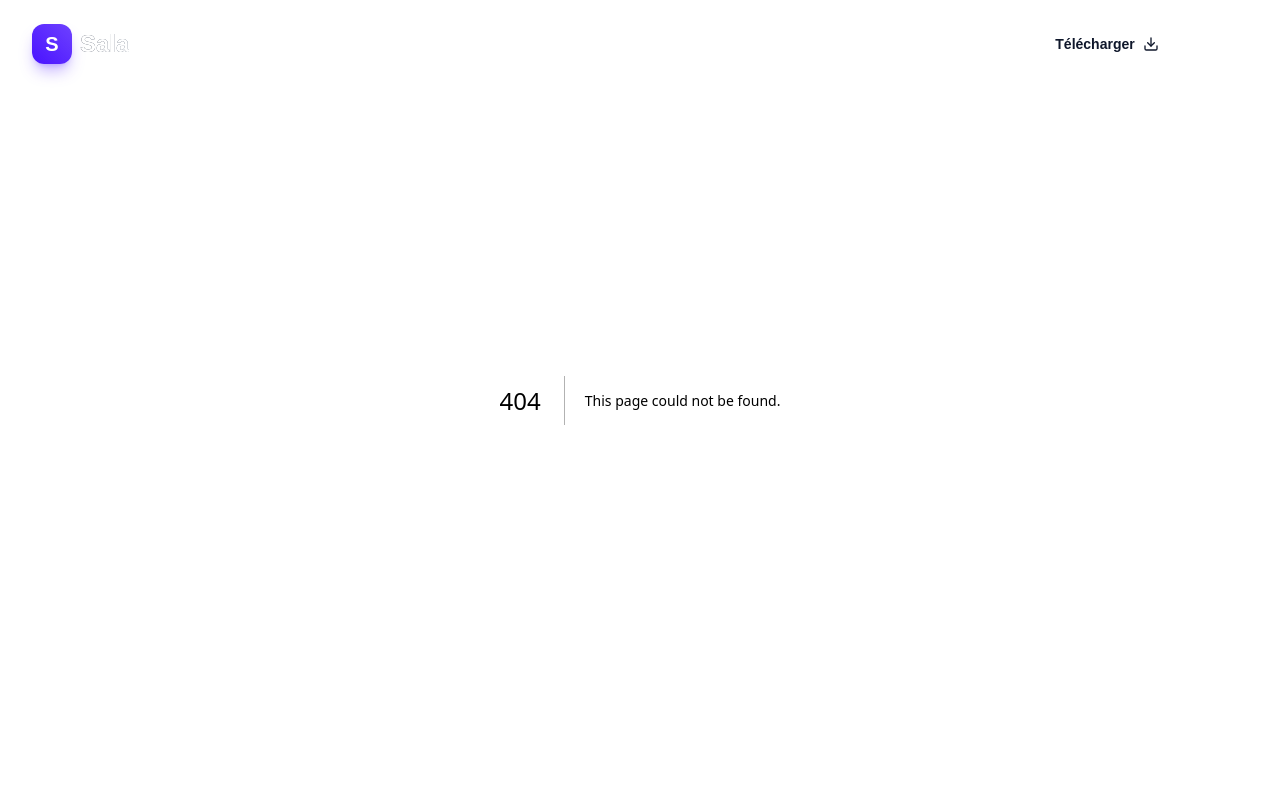
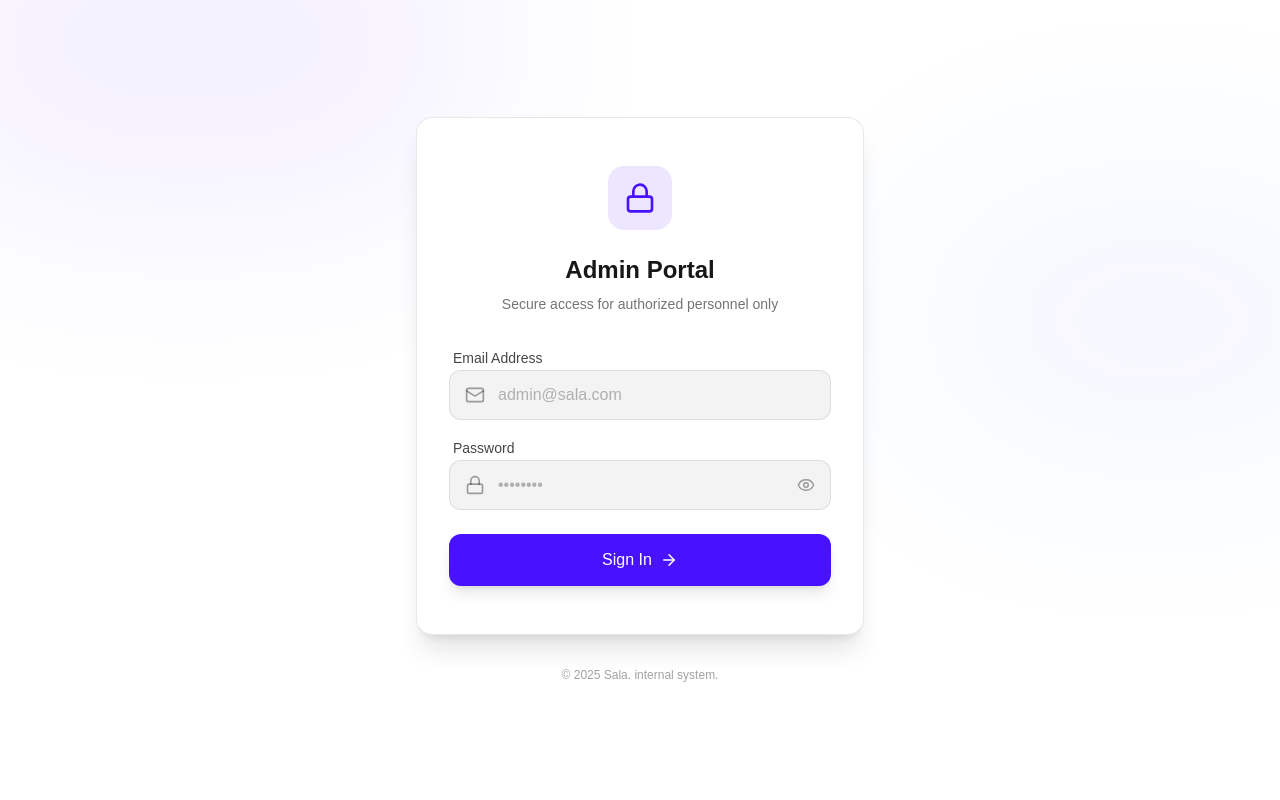
Before and after one commit to itsalivenger/SALA_Site, a Next.js app: page /admin/login in a window 1280 px wide. Before the commit this address had no page. Shown: the top 800 px of the page. Built offline with nearby package versions, Linux system fonts and the light colour scheme.

Commit message:
checkpoint 4 admin login created

```diff
--- /dev/null
+++ b/app/(public)/layout.tsx
@@ -0,0 +1,18 @@
+import Navbar from "@/components/Navbar/Navbar";
+import Newsletter from "@/components/Newsletter/Newsletter";
+import Footer from "@/components/Footer/Footer";
+
+export default function PublicLayout({
+    children,
+}: Readonly<{
+    children: React.ReactNode;
+}>) {
+    return (
+        <>
+            <Navbar />
+            <main>{children}</main>
+            <Newsletter />
+            <Footer />
+        </>
+    );
+}
--- /dev/null
+++ b/app/admin/login/page.tsx
@@ -0,0 +1,121 @@
+"use client";
+
+import React, { useState } from "react";
+import { motion } from "framer-motion";
+import { Lock, Mail, ArrowRight, Eye, EyeOff } from "lucide-react";
+
+export default function AdminLogin() {
+    const [email, setEmail] = useState("");
+    const [password, setPassword] = useState("");
+    const [isLoading, setIsLoading] = useState(false);
+    const [showPassword, setShowPassword] = useState(false);
+
+    // Mock handle login - since no backend yet
+    const handleLogin = (e: React.FormEvent) => {
+        e.preventDefault();
+        setIsLoading(true);
+        // Simulate network delay
+        setTimeout(() => {
+            setIsLoading(false);
+            alert("Login functionality to be implemented");
+        }, 1500);
+    };
+
+    return (
+        <div className="min-h-screen w-full bg-[var(--background)] flex items-center justify-center p-4">
+            {/* Background decoration */}
+            <div className="absolute inset-0 overflow-hidden pointer-events-none">
+                <div className="absolute -top-[20%] -left-[10%] w-[50%] h-[50%] rounded-full bg-[var(--primary)] opacity-[0.05] blur-[100px]" />
+                <div className="absolute top-[20%] -right-[10%] w-[40%] h-[40%] rounded-full bg-blue-500 opacity-[0.05] blur-[100px]" />
+            </div>
+
+            <motion.div
+                initial={{ opacity: 0, y: 20 }}
+                animate={{ opacity: 1, y: 0 }}
+                transition={{ duration: 0.5, ease: "easeOut" }}
+                className="w-full max-w-md relative z-10"
+            >
+                <div className="bg-[var(--background)] border border-[var(--foreground)]/10 rounded-2xl shadow-xl overflow-hidden backdrop-blur-sm">
+                    {/* Header */}
+                    <div className="px-8 pt-12 pb-8 text-center">
+                        <motion.div
+                            initial={{ scale: 0.9, opacity: 0 }}
+                            animate={{ scale: 1, opacity: 1 }}
+                            transition={{ delay: 0.2 }}
+                            className="w-16 h-16 bg-[var(--primary)]/10 rounded-2xl flex items-center justify-center mx-auto mb-6 text-[var(--primary)]"
+                        >
+                            <Lock size={32} />
+                        </motion.div>
+                        <h1 className="text-2xl font-bold mb-2 text-[var(--foreground)]">Admin Portal</h1>
+                        <p className="text-[var(--foreground)]/60 text-sm">
+                            Secure access for authorized personnel only
+                        </p>
+                    </div>
+
+                    {/* Form */}
+                    <form onSubmit={handleLogin} className="px-8 pb-12 space-y-6">
+                        <div className="space-y-4">
+                            <div className="space-y-2">
+                                <label className="text-sm font-medium text-[var(--foreground)]/80 ml-1">Email Address</label>
+                                <div className="relative group">
+                                    <Mail className="absolute left-4 top-1/2 -translate-y-1/2 w-5 h-5 text-[var(--foreground)]/40 group-focus-within:text-[var(--primary)] transition-colors" />
+                                    <input
+                                        type="email"
+                                        value={email}
+                                        onChange={(e) => setEmail(e.target.value)}
+                                        required
+                                        className="w-full bg-[var(--foreground)]/5 border border-[var(--foreground)]/10 rounded-xl py-3 pl-12 pr-4 text-[var(--foreground)] placeholder:text-[var(--foreground)]/30 focus:outline-none focus:ring-2 focus:ring-[var(--primary)]/50 transition-all"
+                                        placeholder="admin@sala.com"
+                                    />
+                                </div>
+                            </div>
+
+                            <div className="space-y-2">
+                                <label className="text-sm font-medium text-[var(--foreground)]/80 ml-1">Password</label>
+                                <div className="relative group">
+                                    <Lock className="absolute left-4 top-1/2 -translate-y-1/2 w-5 h-5 text-[var(--foreground)]/40 group-focus-within:text-[var(--primary)] transition-colors" />
+                                    <input
+                                        type={showPassword ? "text" : "password"}
+                                        value={password}
+                                        onChange={(e) => setPassword(e.target.value)}
+                                        required
+                                        className="w-full bg-[var(--foreground)]/5 border border-[var(--foreground)]/10 rounded-xl py-3 pl-12 pr-12 text-[var(--foreground)] placeholder:text-[var(--foreground)]/30 focus:outline-none focus:ring-2 focus:ring-[var(--primary)]/50 transition-all"
+                                        placeholder="••••••••"
+                                    />
+                                    <button
+                                        type="button"
+                                        onClick={() => setShowPassword(!showPassword)}
+                                        className="absolute right-4 top-1/2 -translate-y-1/2 text-[var(--foreground)]/40 hover:text-[var(--foreground)]/80 transition-colors cursor-pointer"
+                                    >
+                                        {showPassword ? <EyeOff size={18} /> : <Eye size={18} />}
+                                    </button>
+                                </div>
+                            </div>
+                        </div>
+
+                        <button
+                            type="submit"
+                            disabled={isLoading}
+                            className="w-full bg-[var(--primary)] hover:bg-[var(--primary)]/90 text-white font-medium py-3.5 rounded-xl transition-all flex items-center justify-center gap-2 shadow-lg shadow-[var(--primary)]/25 disabled:opacity-70 disabled:cursor-not-allowed cursor-pointer group"
+                        >
+                            {isLoading ? (
+                                <span className="w-5 h-5 border-2 border-white/30 border-t-white rounded-full animate-spin" />
+                            ) : (
+                                <>
+                                    Sign In
+                                    <ArrowRight size={18} className="group-hover:translate-x-1 transition-transform" />
+                                </>
+                            )}
+                        </button>
+                    </form>
+                </div>
+
+                <div className="mt-8 text-center">
+                    <p className="text-xs text-[var(--foreground)]/40">
+                        &copy; {new Date().getFullYear()} Sala. internal system.
+                    </p>
+                </div>
+            </motion.div>
+        </div>
+    );
+}
--- a/app/layout.tsx
+++ b/app/layout.tsx
@@ -1,9 +1,7 @@
 import type { Metadata } from "next";
 import { Geist, Geist_Mono } from "next/font/google";
 import "./globals.css";
-import Navbar from "@/components/Navbar/Navbar";
-import Newsletter from "@/components/Newsletter/Newsletter";
-import Footer from "@/components/Footer/Footer";
+import "./globals.css";
 
 const geistSans = Geist({
   variable: "--font-geist-sans",
@@ -30,14 +28,7 @@ export default function RootLayout({
       <body
         className={`${geistSans.variable} ${geistMono.variable} antialiased bg-white text-slate-900`}
       >
-        <Navbar />
-
-        <main>
-          {children}
-        </main>
-
-        <Newsletter />
-        <Footer />
+        {children}
       </body>
     </html>
   );
```
Also changed, not shown: app/(public)/about/page.tsx (renamed from app/about/page.tsx), app/(public)/complaints/page.tsx (renamed from app/complaints/page.tsx), app/(public)/contact/page.tsx (renamed from app/contact/page.tsx), app/(public)/download/page.tsx (renamed from app/download/page.tsx), app/(public)/faq/page.tsx (renamed from app/faq/page.tsx), app/(public)/page.tsx (renamed from app/page.tsx), app/(public)/privacy/page.tsx (renamed from app/privacy/page.tsx), app/(public)/services/page.tsx (renamed from app/services/page.tsx), app/(public)/terms/page.tsx (renamed from app/terms/page.tsx), 1 other file (tests, documents, lock files or other folders).
